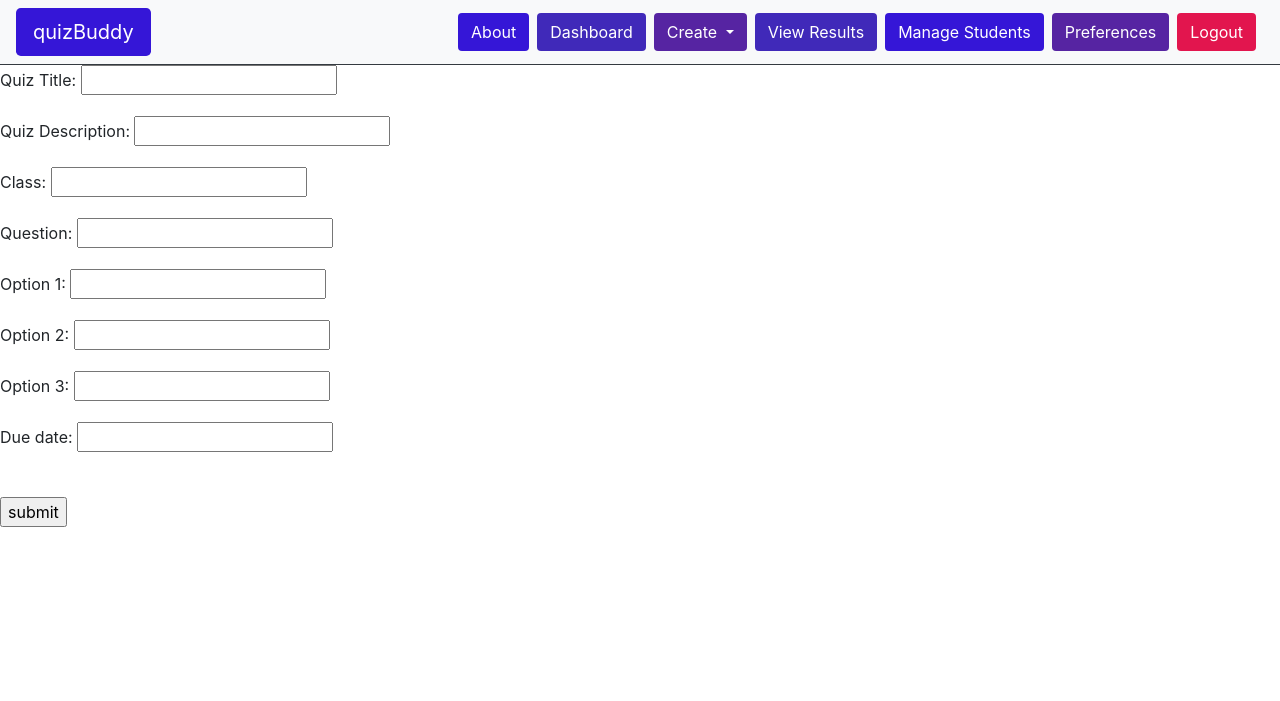
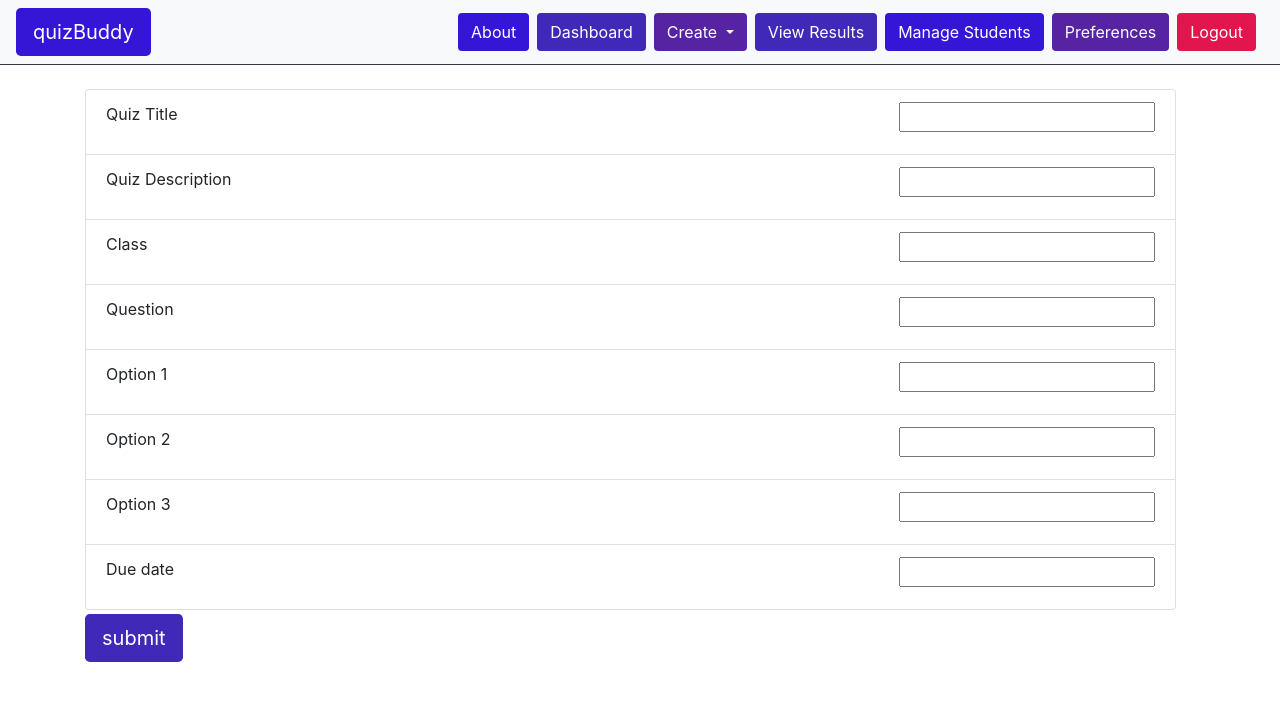
Before and after one commit to RobertNimmo26/quizBuddy, a Django app: page /createQuiz/ in a window 1280 px wide. Shown: the top 701 px of the page. Run offline with Django 3.2, Linux system fonts and the light colour scheme; the visitor is signed in with stand-in values (Sample User, id 1); some libraries are stand-ins or nearby versions.

Commit message:
Create-quiz template extensive change, should work however the form is implemented, other templates change for general niceness (like mb-1 added so that compressed views look nice)

```diff
--- a/templates/quiz/classTeacher.html
+++ b/templates/quiz/classTeacher.html
@@ -8,11 +8,11 @@
     <div class="container">
     {% if quizzes %}
         {% for quiz in quizzes %}
-            <div class="row mt-5 mr-1 ml-3">
+            <div class="row mt-5 mr-1 mb-1 ml-3">
                 <div class="col -3">
-                    <a href="#" class="btn btn-primary mr-2">{{ quiz.name }}</a>
+                    <a href="#" class="btn btn-primary mr-2 mb-1">{{ quiz.name }}</a>
 
-                    <button class="btn btn-quizBuddy-1 mr-2" type="button" onclick="window.location.href='#'">{{ quiz.due_date }}</button>
+                    <button class="btn btn-quizBuddy-1 mr-2 mb-1" type="button" onclick="window.location.href='#'">{{ quiz.due_date }}</button>
                 </div>
                 <div class="col -3">
 
--- a/templates/quiz/create-quiz.html
+++ b/templates/quiz/create-quiz.html
@@ -14,10 +14,23 @@
 {% endblock %}
 
 {% block body_block%}
+    <div class="container">
+        <div class="row mt-4 mr-1">
+            <div class="col">
             <form action="{% url 'createQuiz' %}" method="post">
                 {% csrf_token %}
-        {{ quizCreationForm.as_p }} <br>
-        <input type="submit" value="submit" />
+                 <ul class="list-group mb-1">
+                    {% for field in quizCreationForm %}
+                    <li class="list-group-item"> <p style="text-align:left;">
+                                                    {{ field.label }}
+                                                <span style="float:right;">
+                                                    {{ field }}
+                                                </span>
+                                                </p>
+                    </li>
+                    {% endfor %}
+                </ul>
+                <input class="btn btn-quizBuddy-3 btn-lg" type="submit" value="submit" />
             </form>
             <script>
                 $(function () {
@@ -26,4 +39,7 @@
                     });
                 });
             </script>
+            </div>
+        </div>
+    </div>
 {% endblock %}
--- a/templates/quiz/dashboard-student.html
+++ b/templates/quiz/dashboard-student.html
@@ -11,7 +11,7 @@
 {% block header_buttons %}
     <button class="btn btn-quizBuddy-4 mr-2" type="button" onclick="window.location.href={% url 'about' %}">About</button>
     {% block next_quiz %}
-        <button class="btn btn-quizBuddy-5 mr-2" type="button">Next deadline: {{nextQuiz}}</button>
+        <button class="btn btn-quizBuddy-5 mr-2" type="button" >Next deadline: {{nextQuiz}}</button>
     {% endblock %}
     {% block dash_button %}
     {% endblock %}
--- a/templates/quiz/dashboard-teacher.html
+++ b/templates/quiz/dashboard-teacher.html
@@ -30,10 +30,10 @@
         <div class = "col-8">
             {% if classes %}
             <nav class="navbar navbar-expand-lg navbar-light bg-light border-secondary border-left border-bottom border-right rounded-bottom">
-            <ul class="nav nav-tabs mt-1 mr-1 ml-3">
+            <ul class="nav nav-tabs mt-1 mb-1 mr-1 ml-3">
                 {% for class in classes %}
                     <li class="nav-item">
-                        <a href={% url 'classTeacher' class.slug %} class="btn btn-quizBuddy-4 mr-2" role="button">{{ class.name }}</a>
+                        <a href={% url 'classTeacher' class.slug %} class="btn btn-quizBuddy-4 mr-2 " role="button">{{ class.name }}</a>
                     </li>
                 {% endfor %}
             </ul>
@@ -57,7 +57,7 @@
                     {% if quizzes %}
                         {% block next_quizzes %}
                             {% for key, value in quizzes.items %}
-                                <p class="card-text">{{key}}: {{value.due_date}}</p>
+                                <p class="card-text mb-1 ">{{key}}: {{value.due_date}}</p>
                             {% endfor %}
                         {% endblock %}
                     {% else %}
```
Lines whose indentation alone changed are shown as unchanged.
